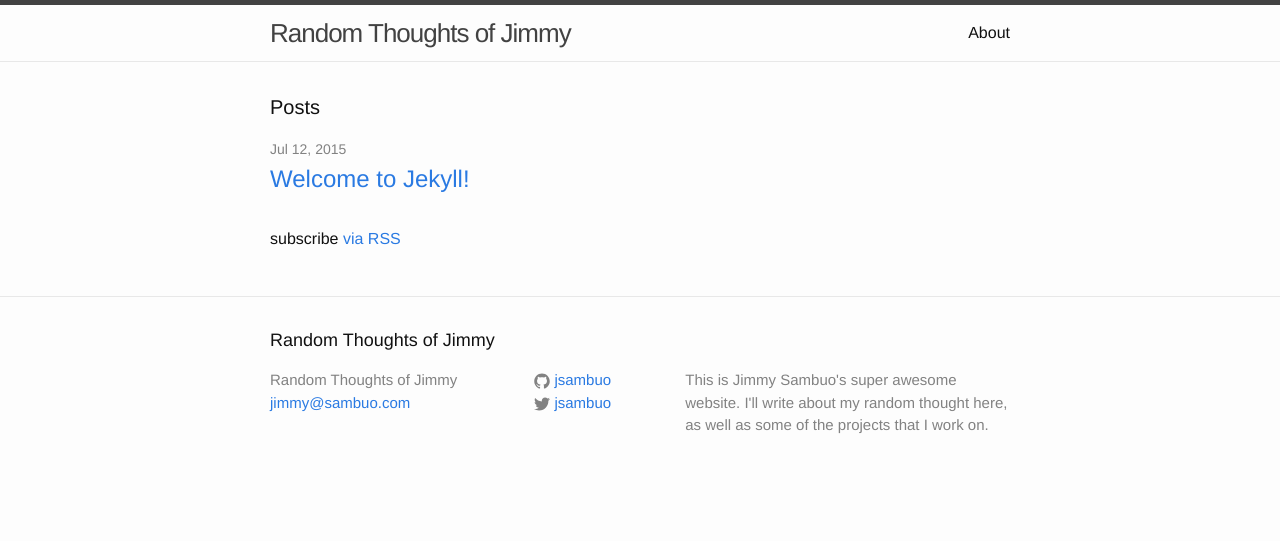
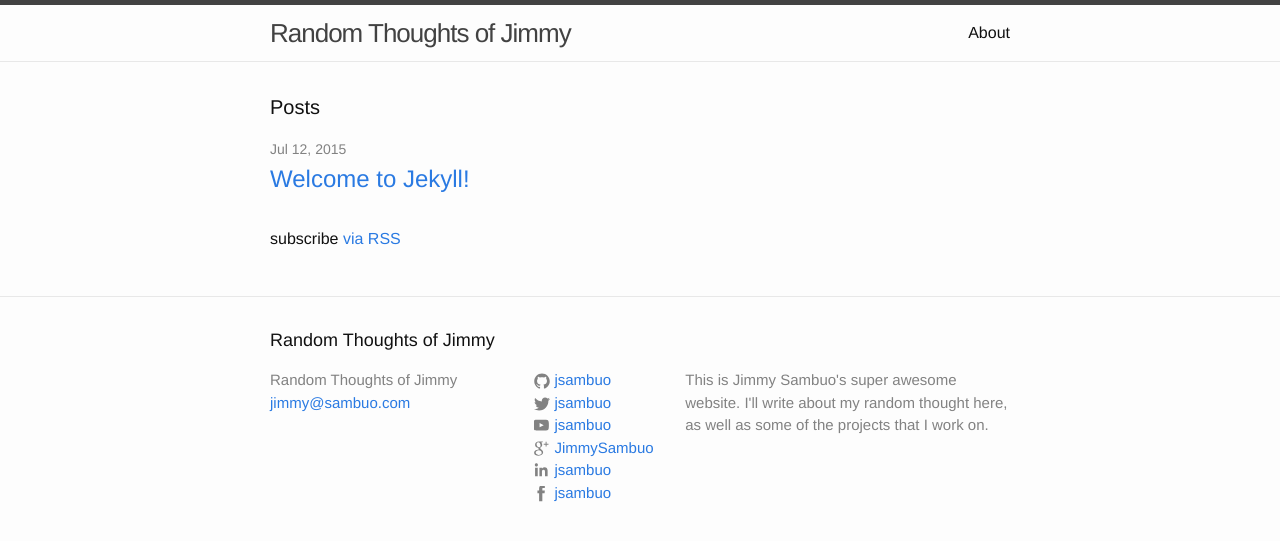
Before and after one commit to jsambuo/jsambuo.github.io, a Jekyll site: the page built from index.html, in a window 1280 px wide. Shown: the top 541 px of the page. Built offline with Jekyll 4.4.1, drawn with Linux system fonts in a browser that asks for light colours.

Commit message:
Add social media links

```diff
--- a/_config.yml
+++ b/_config.yml
@@ -9,6 +9,10 @@ baseurl: "" # the subpath of your site, e.g. /blog/
 url: "http://www.sambuo.com" # the base hostname & protocol for your site
 twitter_username: jsambuo
 github_username:  jsambuo
+youtube_username: jsambuo
+gplus_username:   JimmySambuo
+linkedin_username: jsambuo
+facebook_username: jsambuo
 
 # Build settings
 markdown: kramdown
--- a/_includes/footer.html
+++ b/_includes/footer.html
@@ -42,6 +42,62 @@
             </a>
           </li>
           {% endif %}
+
+          {% if site.youtube_username %}
+          <li>
+            <a href="https://www.youtube.com/user/{{ site.youtube_username }}">
+              <span class="icon  icon--youtube">
+                <svg viewBox="100 100 350 350">
+                  <path fill="#828282" d="M422.6 193.6c-5.3-45.3-23.3-51.6-59-54 -50.8-3.5-164.3-3.5-215.1 0 -35.7 2.4-53.7 8.7-59 54 -4 33.6-4 91.1 0 124.8 5.3 45.3 23.3 51.6 59 54 50.9 3.5 164.3 3.5 215.1 0 35.7-2.4 53.7-8.7 59-54C426.6 284.8 426.6 227.3 422.6 193.6zM222.2 303.4v-94.6l90.7 47.3L222.2 303.4z"/>
+                </svg>
+              </span>
+
+              <span class="username">{{ site.twitter_username }}</span>
+            </a>
+          </li>
+          {% endif %}
+
+          {% if site.gplus_username %}
+          <li>
+            <a href="https://plus.google.com/+{{ site.gplus_username }}">
+              <span class="icon  icon--gplus">
+                <svg viewBox="100 100 350 350">
+                  <path fill="#828282" d="M416.6 179.9h-41.5v41.5h-20.8v-41.5h-41.5v-20.8h41.5v-41.5h20.8v41.5h41.5V179.9zM299.2 351.6c0 31.1-28.4 69-99.9 69 -52.3 0-95.9-22.5-95.9-60.5 0-29.3 18.5-67.3 105.1-67.3 -12.9-10.5-16-25.1-8.2-41 -50.7 0-76.7-29.8-76.7-67.7 0-37 27.5-70.7 83.7-70.7 14.2 0 90 0 90 0l-20.1 21.1h-23.6c16.7 9.5 25.5 29.2 25.5 50.9 0 19.9-11 36-26.6 48.1 -27.7 21.4-20.6 33.4 8.4 54.6C289.7 309.6 299.2 326.2 299.2 351.6zM243.1 186.8c-4.2-31.8-24.9-58-49.2-58.7 -24.3-0.7-40.5 23.7-36.3 55.5 4.2 31.8 27.2 54.1 51.5 54.8C233.3 239.1 247.3 218.6 243.1 186.8zM268.1 354.8c0-26.2-23.9-51.2-64-51.2 -36.1-0.4-66.8 22.8-66.8 49.8 0 27.5 26.1 50.4 62.2 50.4C245.8 403.7 268.1 382.2 268.1 354.8z"/></svg>
+                </svg>
+              </span>
+
+              <span class="username">{{ site.gplus_username }}</span>
+            </a>
+          </li>
+          {% endif %}
+
+          {% if site.linkedin_username %}
+          <li>
+            <a href="https://www.linkedin.com/in/{{ site.linkedin_username }}">
+              <span class="icon  icon--linkedin">
+                <svg viewBox="100 100 350 350">
+                  <path fill="#828282" d="M186.4 142.4c0 19-15.3 34.5-34.2 34.5 -18.9 0-34.2-15.4-34.2-34.5 0-19 15.3-34.5 34.2-34.5C171.1 107.9 186.4 123.4 186.4 142.4zM181.4 201.3h-57.8V388.1h57.8V201.3zM273.8 201.3h-55.4V388.1h55.4c0 0 0-69.3 0-98 0-26.3 12.1-41.9 35.2-41.9 21.3 0 31.5 15 31.5 41.9 0 26.9 0 98 0 98h57.5c0 0 0-68.2 0-118.3 0-50-28.3-74.2-68-74.2 -39.6 0-56.3 30.9-56.3 30.9v-25.2H273.8z"/>
+                </svg>
+              </span>
+
+              <span class="username">{{ site.linkedin_username }}</span>
+            </a>
+          </li>
+          {% endif %}
+
+          {% if site.facebook_username %}
+          <li>
+            <a href="https://www.facebook.com/{{ site.facebook_username }}">
+              <span class="icon  icon--facebook">
+                <svg viewBox="100 100 350 350">
+                  <path fill="#828282" d="M211.9 197.4h-36.7v59.9h36.7V433.1h70.5V256.5h49.2l5.2-59.1h-54.4c0 0 0-22.1 0-33.7 0-13.9 2.8-19.5 16.3-19.5 10.9 0 38.2 0 38.2 0V82.9c0 0-40.2 0-48.8 0 -52.5 0-76.1 23.1-76.1 67.3C211.9 188.8 211.9 197.4 211.9 197.4z"/>
+                </svg>
+              </span>
+
+              <span class="username">{{ site.facebook_username }}</span>
+            </a>
+          </li>
+          {% endif %}
         </ul>
       </div>
 
```
